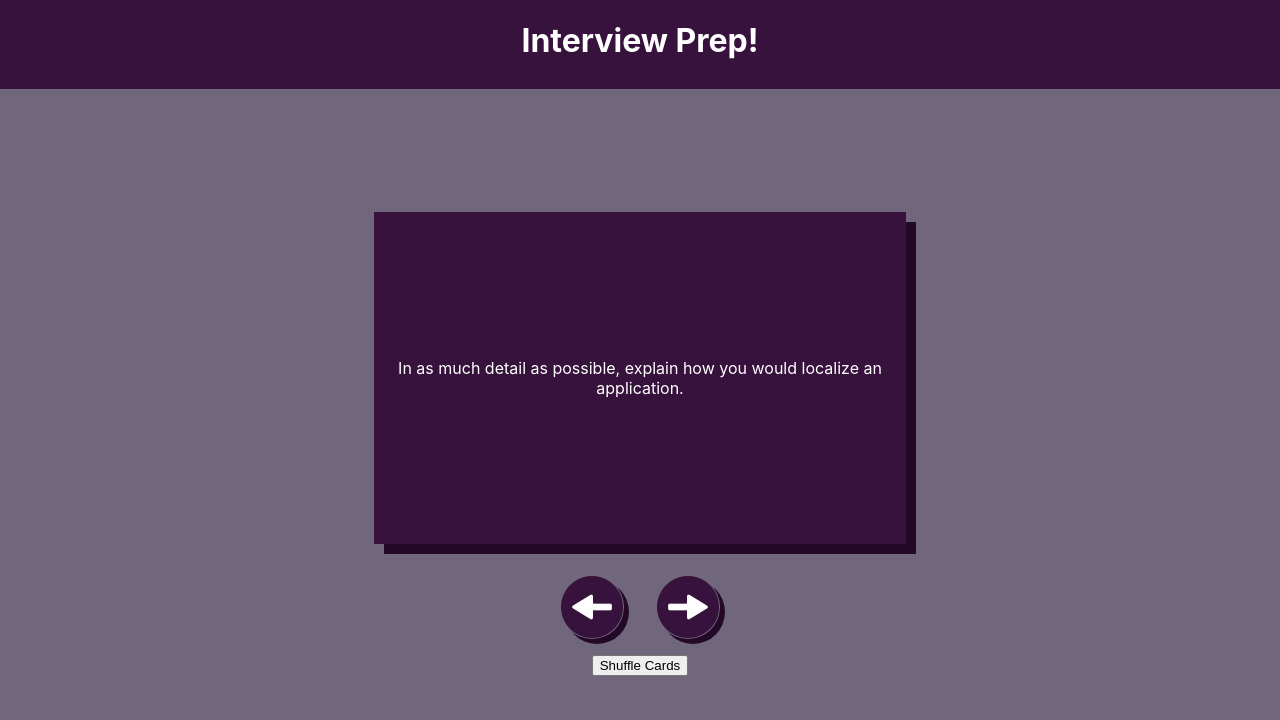
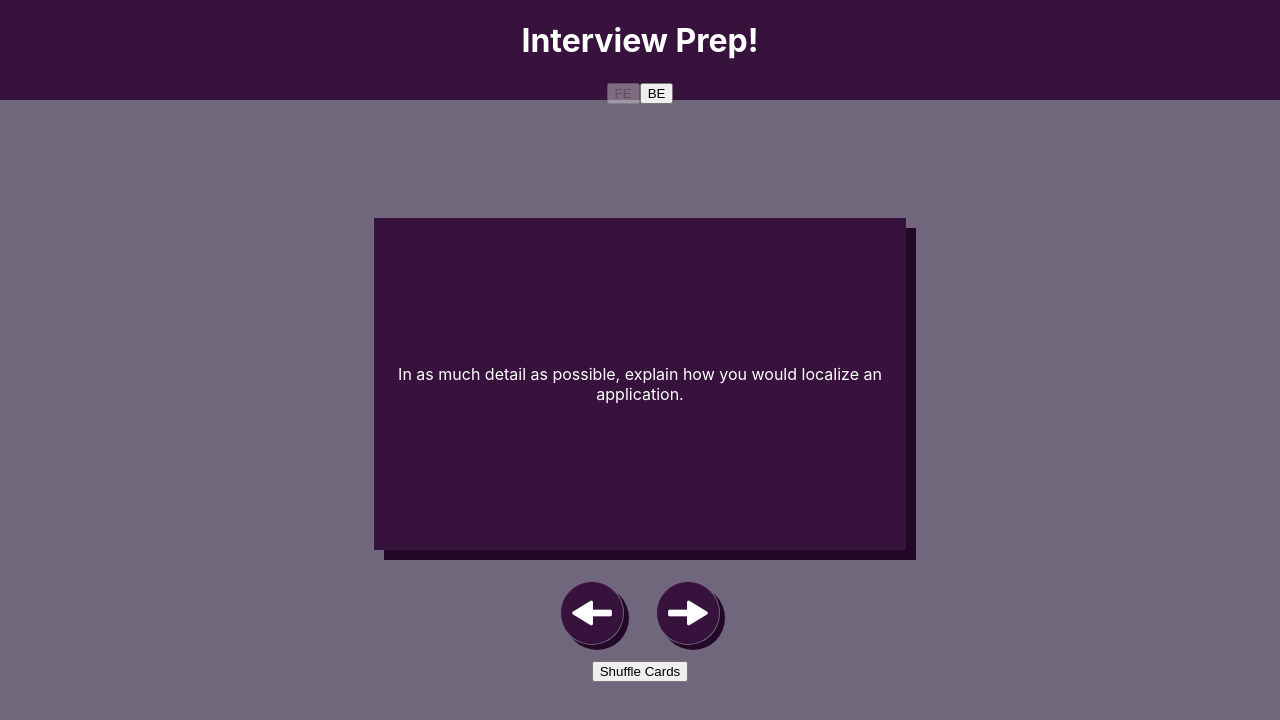
Before and after one commit to alia-peterson/interview-prep, a React (Create React App) app: page / in a window 1280 px wide. Shown: the top 720 px of the page. Built offline with nearby package versions, Linux system fonts and the light colour scheme.

Commit message:
Add ability to scroll through entire list of questions

```diff
--- a/src/components/App/App.js
+++ b/src/components/App/App.js
@@ -19,19 +19,39 @@ export default class App extends Component {
 
   selectNextCard = (event) => {
     const buttonDirection = event.target.classList.value
-    const currentQuestionNumber = this.state.allQuestions.find((q, i) => {
-      if (q.id === this.state.currentQuestion.id) {
-        return i
-      } else {
-        return NaN
-      }
+    const currentQuestionNumber = this.state.allQuestions.findIndex(q => {
+      return q.id === this.state.currentQuestion.id
     })
 
-    if (buttonDirection.includes('right')) {
-      console.log(currentQuestionNumber);
-    } else if (buttonDirection.includes('left')) {
-      console.log(this.state.currentQuestion.id);
-      console.log(this.state.allQuestions);
+    let newQuestionNumber = this.incrementNumber(buttonDirection, currentQuestionNumber)
+
+    this.setState({
+      currentQuestion: this.state.allQuestions[newQuestionNumber]
+    })
+  }
+
+  incrementNumber = (buttonDirection, currentQuestionNumber) => {
+    let newNumber
+
+    if (buttonDirection.includes('left')) {
+      newNumber = currentQuestionNumber - 1
+
+    } else {
+      newNumber = currentQuestionNumber + 1
+    }
+
+    return this.checkNumberBounds(newNumber)
+  }
+
+  checkNumberBounds = (newNumber) => {
+    if (newNumber === this.state.allQuestions.length) {
+      return 0
+
+    } else if (newNumber === 0) {
+      return this.state.allQuestions.length
+
+    } else {
+      return newNumber
     }
   }
 
@@ -100,7 +120,10 @@ export default class App extends Component {
   render() {
     return (
       <div className="App">
-        <Header />
+        <Header
+          type={this.state.type}
+          toggleType={this.toggleQuestionType}
+          />
         <div className='container'>
           <Flashcard question={this.state.currentQuestion} />
           <div>
--- a/src/components/Flashcard/Flashcard.js
+++ b/src/components/Flashcard/Flashcard.js
@@ -4,7 +4,7 @@ import './Flashcard.css'
 export default function Flashcard({ question }) {
   return (
     <article className='flashcard'>
-      <p>{question.q}</p>
+      {question && <p>{question.q}</p>}
     </article>
   )
 }
--- a/src/components/Header/Header.js
+++ b/src/components/Header/Header.js
@@ -1,10 +1,22 @@
 import React from 'react'
 import './Header.css'
 
-export default function Header() {
+export default function Header({ type, toggleType }) {
   return (
     <header className='header'>
       <h1>Interview Prep!</h1>
+      <button
+        disabled={type === 'FE' ? true : false}
+        onClick={toggleType}
+        >
+        FE
+      </button>
+      <button
+        disabled={type === 'BE' ? true : false}
+        onClick={toggleType}
+        >
+        BE
+      </button>
     </header>
   )
 }
```
